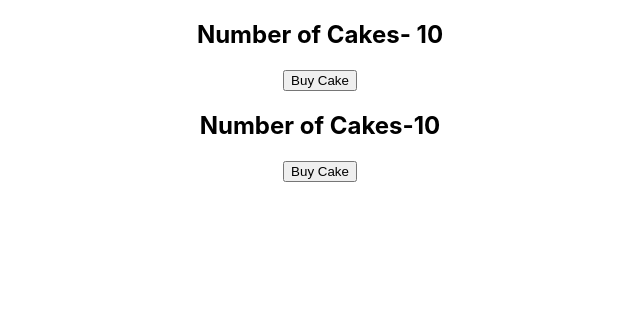
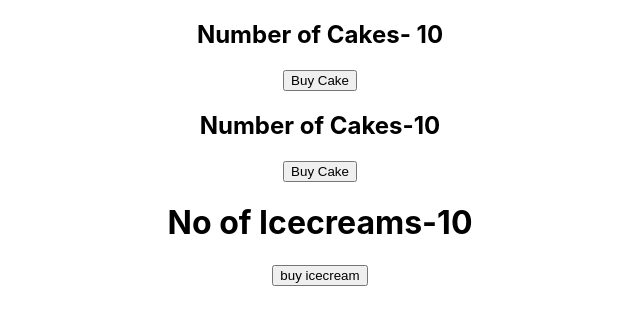
Before and after one commit to manideep-18/redux-demo, a React (Create React App) app: page / in a window 1280 px wide. Shown: the top 324 px of the page, without its empty margins (320-960 px from the left). Built offline with nearby package versions, Linux system fonts and the light colour scheme.

Commit message:
icecream implemented with combine reducer functions

```diff
--- a/src/App.js
+++ b/src/App.js
@@ -5,6 +5,7 @@ import CakeContainer from './UsingRedux/CakeContainer';
 import { Provider } from 'react-redux';
 import Store from './Redux/store';
 import HooksCakeContainer from './UsingRedux/HooksCakeContainer';
+import IceCreamContainer from './UsingRedux/IceCreamContainer';
 
 function App() {
   return (
@@ -12,6 +13,7 @@ function App() {
     <div className="App">
       <CakeContainer/>
       <HooksCakeContainer/>
+      <IceCreamContainer/>
     </div>
     </Provider>
   );
--- /dev/null
+++ b/src/Redux/IceCream/IceCreamActions.js
@@ -0,0 +1,7 @@
+const { BUY_ICECREAM } = require("./IceCreamTypes")
+
+export function buyIceCream(){
+    return {
+        type:BUY_ICECREAM
+    }
+}
--- /dev/null
+++ b/src/Redux/IceCream/IceCreamReducer.js
@@ -0,0 +1,17 @@
+import { BUY_ICECREAM } from "./IceCreamTypes"
+
+const initialState={
+    noOfIceCreams:10
+}
+
+export const iceCreamReducer=(state=initialState,action)=>{
+    switch(action.type){
+        case BUY_ICECREAM:
+            return {
+                ...state,
+                noOfIceCreams:state.noOfIceCreams-1
+            }
+        default:
+            return state
+    }
+}
--- /dev/null
+++ b/src/Redux/IceCream/IceCreamTypes.js
@@ -0,0 +1 @@
+export const BUY_ICECREAM='BUY_ICECREAM'
--- /dev/null
+++ b/src/Redux/RootReducer.js
@@ -0,0 +1,7 @@
+import { combineReducers } from "redux";
+import { cakeReducer } from "./Cake/CakeReducer";
+import { iceCreamReducer } from "./IceCream/IceCreamReducer";
+
+ const rootReducer=combineReducers({cake:cakeReducer,iceCream:iceCreamReducer})
+
+ export default rootReducer
--- a/src/Redux/store.js
+++ b/src/Redux/store.js
@@ -1,6 +1,8 @@
 import {createStore} from 'redux'
 import { cakeReducer } from './Cake/CakeReducer'
+import rootReducer from './RootReducer'
 
-const Store=createStore(cakeReducer)
+// const Store=createStore(cakeReducer)
+const Store=createStore(rootReducer)
 
 export default Store
--- a/src/UsingRedux/CakeContainer.js
+++ b/src/UsingRedux/CakeContainer.js
@@ -13,7 +13,7 @@ return(
 
 const mapStateToProps=state=>{
 return{
-    noOfCakes:state.noOfCakes
+    noOfCakes:state.cake.noOfCakes
 }
 }
 
--- a/src/UsingRedux/HooksCakeContainer.js
+++ b/src/UsingRedux/HooksCakeContainer.js
@@ -3,7 +3,7 @@ import { useDispatch, useSelector } from 'react-redux'
 import { buyCake } from '../Redux/Cake/CakeAction'
 
 function HooksCakeContainer(){
-  const noOfCakes=useSelector(state=>state.noOfCakes)
+  const noOfCakes=useSelector(state=>state.cake.noOfCakes)
   const dispatch=useDispatch()
     return(
         <div>
--- /dev/null
+++ b/src/UsingRedux/IceCreamContainer.js
@@ -0,0 +1,16 @@
+import React from 'react'
+import { useDispatch, useSelector } from 'react-redux'
+import { buyIceCream } from '../Redux/IceCream/IceCreamActions'
+
+function IceCreamContainer(){
+    const noOfIceCreams=useSelector(state=>state.iceCream.noOfIceCreams)
+    const dispatch=useDispatch()
+    return(
+        <div>
+            <h1>No of Icecreams-{noOfIceCreams}</h1>
+            <button onClick={()=>dispatch(buyIceCream())}>buy icecream</button>
+        </div>
+    )
+}
+
+export default IceCreamContainer
```
